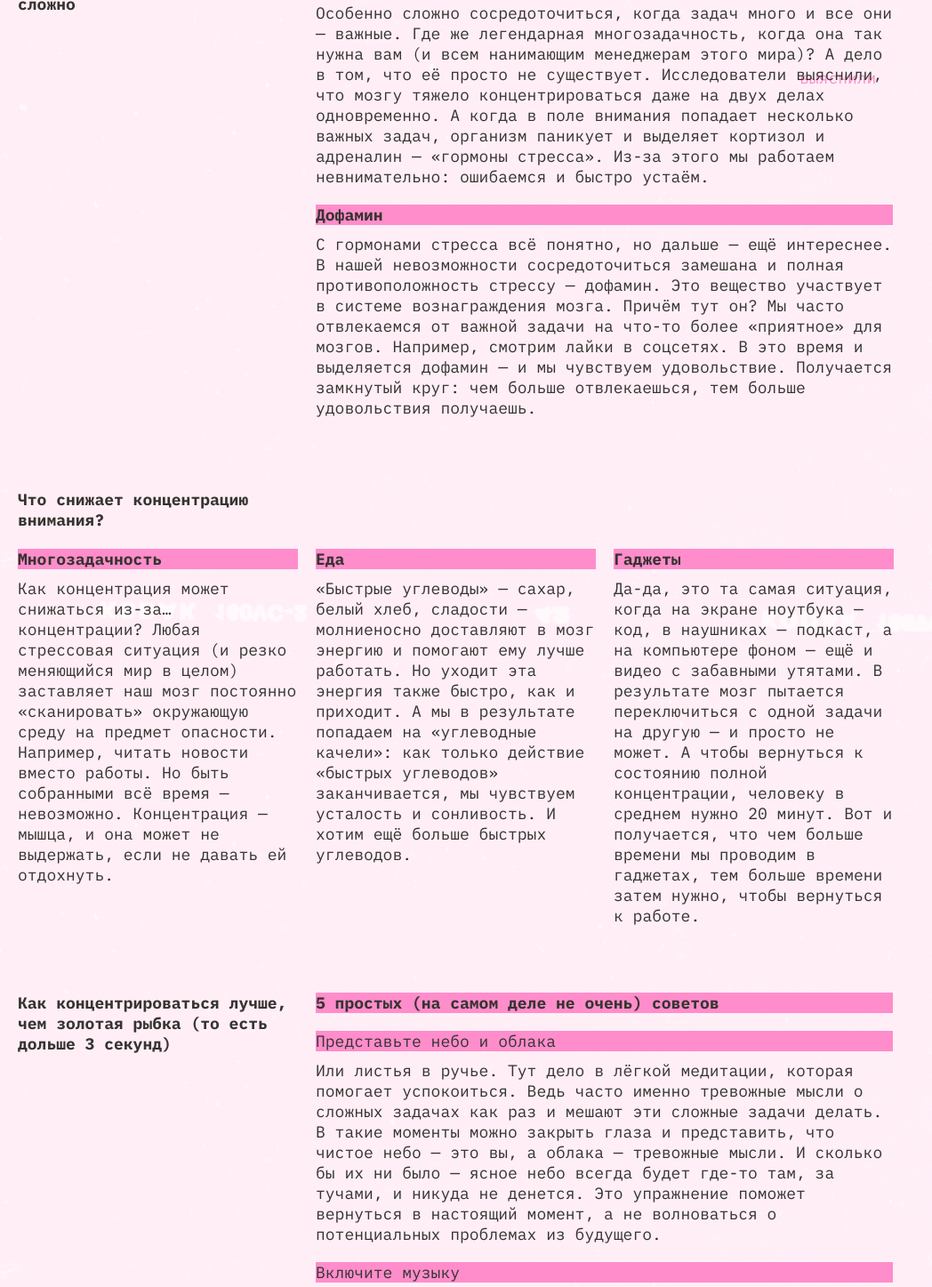
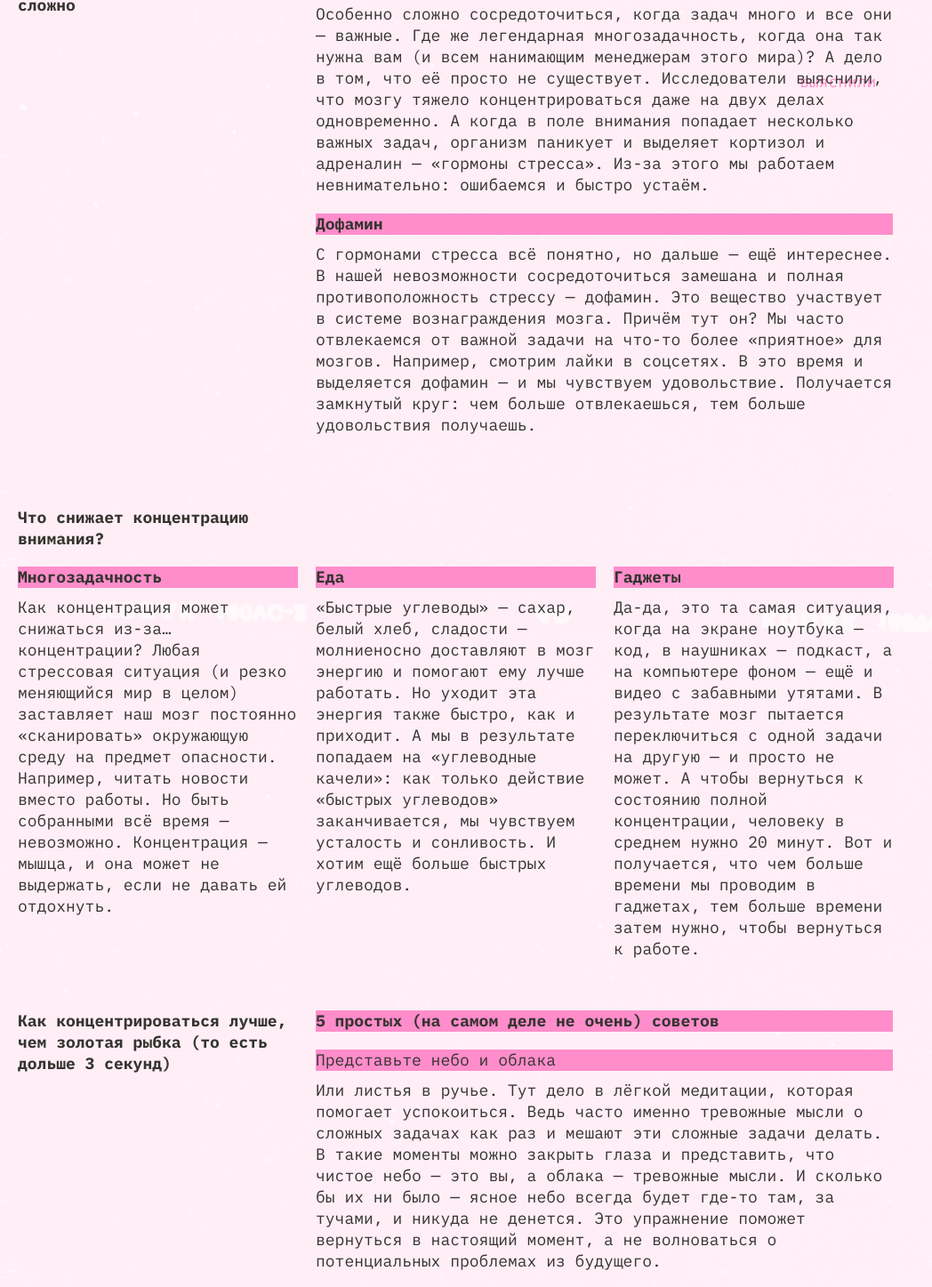
Before and after one commit to DanisimoQ2/slozhno-sosredotochitsya-ad, a plain HTML site: page index.html in a window 1280 px wide. Shown: the part 890-2337 px from the top of the page at 89% size, without its empty margins (0-1048 px from the left). Drawn offline with Linux system fonts and the light colour scheme.

Commit message:
да ебал я в рот это все

```diff
--- a/styles/style.css
+++ b/styles/style.css
@@ -78,7 +78,7 @@ h1 {
   background-color: var(--accent);
   font-weight: 700;
   font-size: 18px;
-  line-height: 23px;
+  line-height: 24px;
 }
 
 .decorated-zone {
@@ -147,13 +147,13 @@ h1 {
 }
 
 .mini-title {
-  line-height: 23px;
+  line-height: 24px;
   color: var(--pink2black);
   font-weight: bold;
 }
 
 .text {
-  line-height: 23px;
+  line-height: 24px;
   color: var(--text);
   margin-top: 10px;
   margin-bottom: 20px;
@@ -182,7 +182,7 @@ h1 {
   background-color: var(--accent);
   font-weight: 100;
   font-size: 18px;
-  line-height: 23px;
+  line-height: 24px;
 }
 
 .gallery-title {
```
